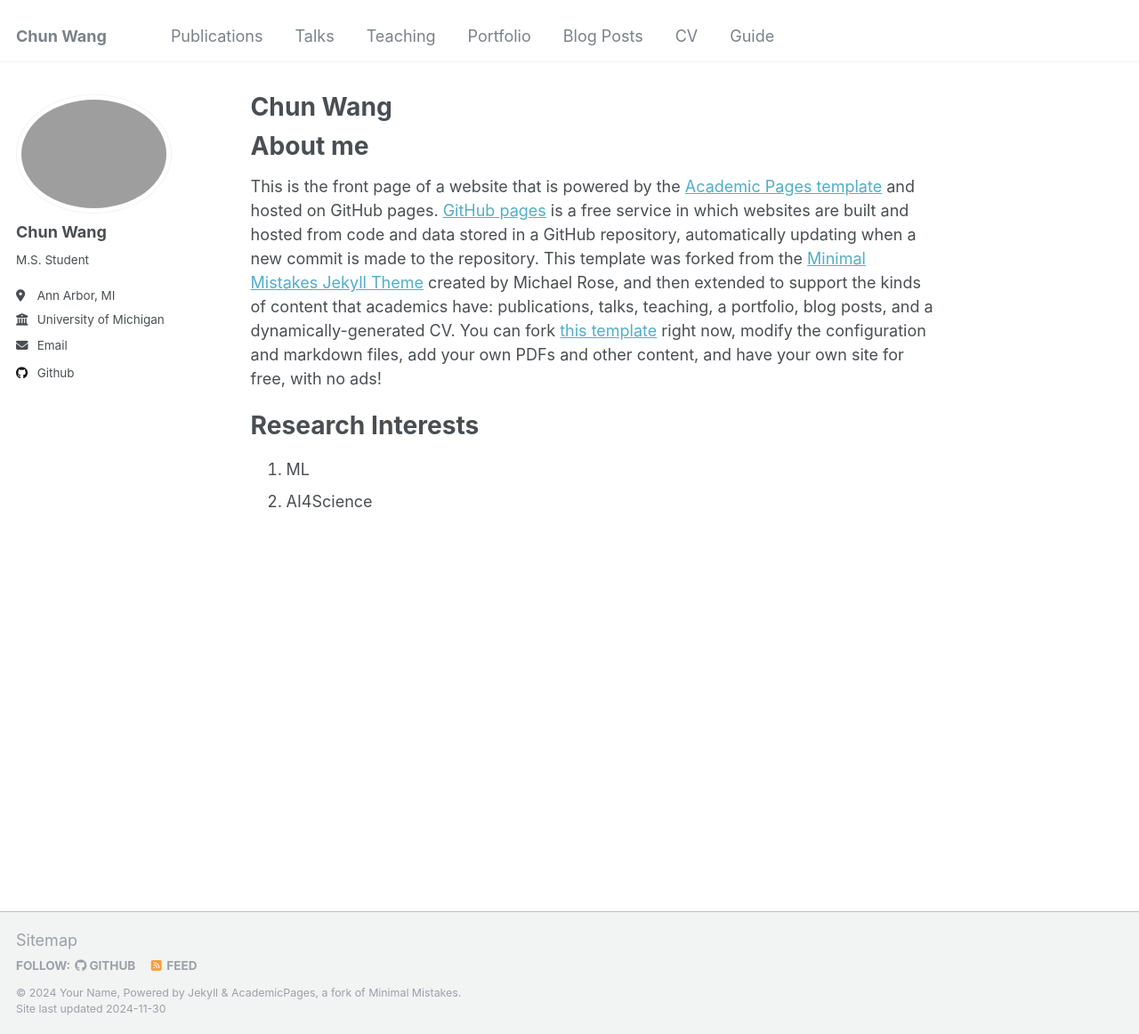
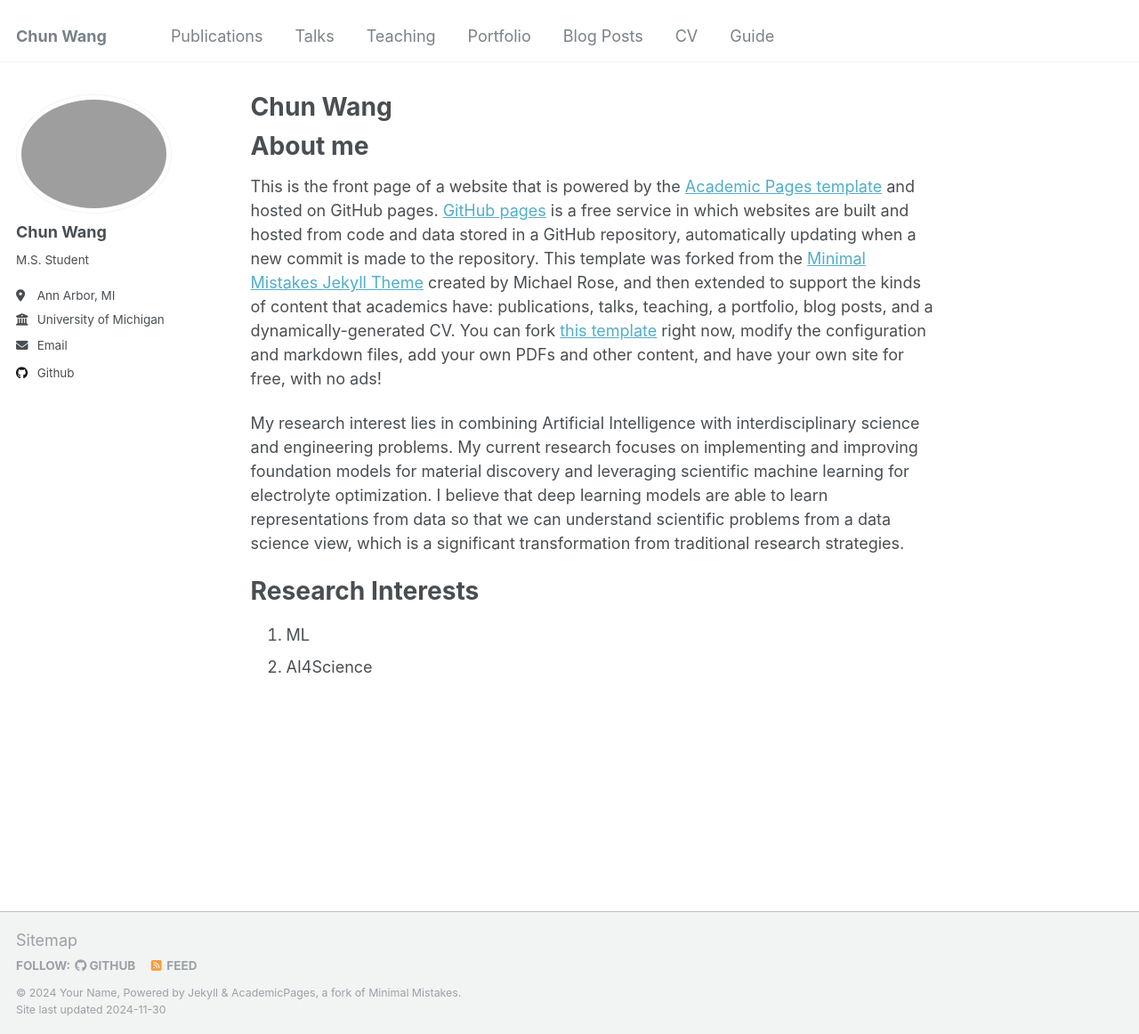
Before and after one commit to chunwangpro/chunwangpro.github.io, a Jekyll site: the page built from _pages/about.md, in a window 1280 px wide and 1162 px high. Shown: the whole window at 89% size. Built offline with Jekyll 4.4.1, drawn with Linux system fonts in a browser that asks for light colours.

Commit message:
update about

```diff
--- a/_pages/about.md
+++ b/_pages/about.md
@@ -10,6 +10,8 @@ redirect_from:
 About me
 ======
 This is the front page of a website that is powered by the [Academic Pages template](https://github.com/academicpages/academicpages.github.io) and hosted on GitHub pages. [GitHub pages](https://pages.github.com) is a free service in which websites are built and hosted from code and data stored in a GitHub repository, automatically updating when a new commit is made to the repository. This template was forked from the [Minimal Mistakes Jekyll Theme](https://mmistakes.github.io/minimal-mistakes/) created by Michael Rose, and then extended to support the kinds of content that academics have: publications, talks, teaching, a portfolio, blog posts, and a dynamically-generated CV. You can fork [this template](https://github.com/academicpages/academicpages.github.io) right now, modify the configuration and markdown files, add your own PDFs and other content, and have your own site for free, with no ads!
+
+My research interest lies in combining Artificial Intelligence with interdisciplinary science and engineering problems. My current research focuses on implementing and improving foundation models for material discovery and leveraging scientific machine learning for electrolyte optimization. I believe that deep learning models are able to learn representations from data so that we can understand scientific problems from a data science view, which is a significant transformation from traditional research strategies.
 
 Research Interests
 ======
```
